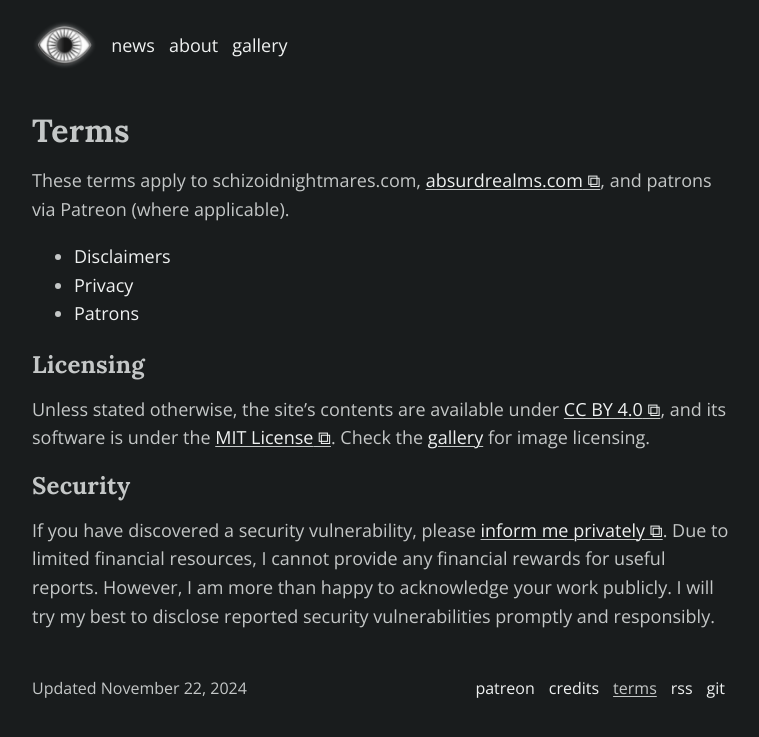
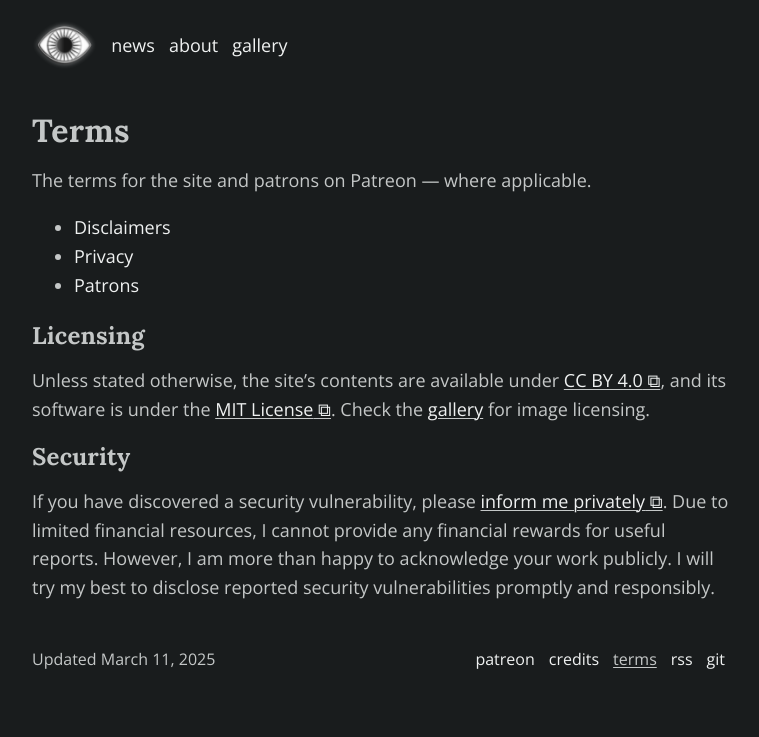
Before and after one commit to schizoidnightmares/schizoidnightmares.com, a Jekyll site: the page built from terms/index.md, in a window 1280 px wide. Shown: the top 737 px of the page, without its empty margins (258-1017 px from the left). Built offline with Jekyll 4.4.1, drawn with Linux system fonts in a browser that asks for light colours.

Commit message:
rewording introduction and removing absurdrealms.com

```diff
--- a/terms/index.md
+++ b/terms/index.md
@@ -1,11 +1,11 @@
 ---
 title: Terms
 description: General terms for users
-last_modified_at: November 22, 2024
+last_modified_at: March 11, 2025
 ---
 
 # Terms
-These terms apply to schizoidnightmares.com, <a href="https://absurdrealms.com/" target="_blank">absurdrealms.com</a>, and patrons via Patreon (where applicable).
+The terms for the site and patrons on Patreon — where applicable.
 
 - [Disclaimers](/terms/disclaimers/)
 - [Privacy](/terms/privacy/)
```
